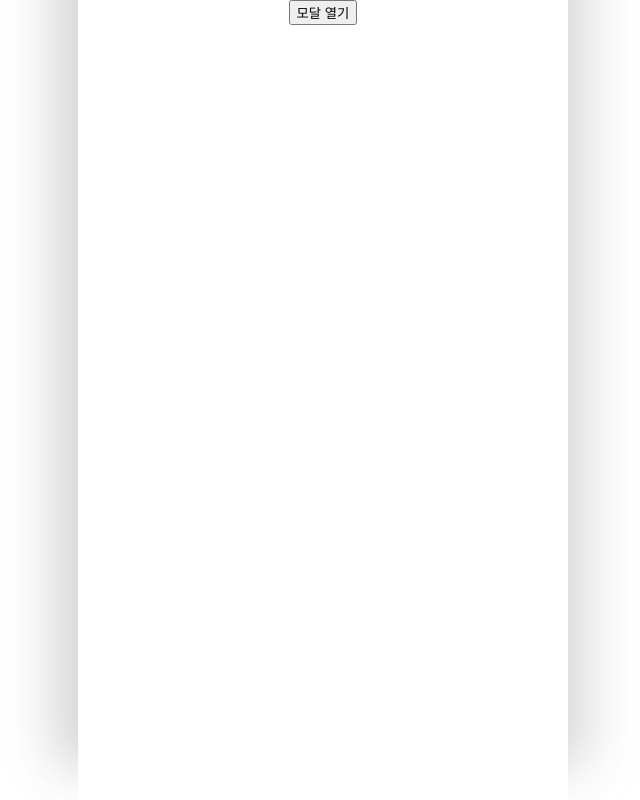
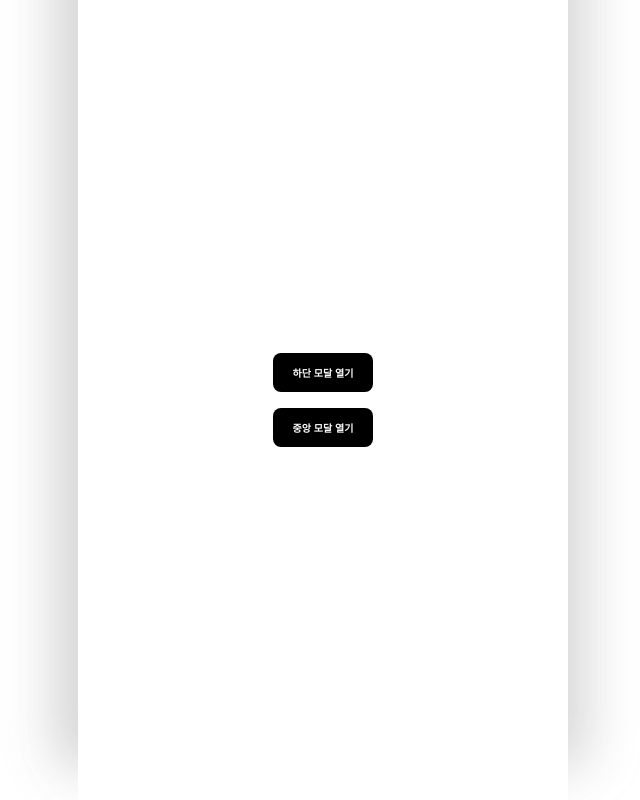
Before and after one commit to 2025-BLAYBUS-TEAM-hairGGmalza/hairGGmalza-client, a Next.js app: page /register in a window 1280 px wide. Shown: the whole page, without its empty margins (317-957 px from the left). Built offline with nearby package versions, Linux system fonts and the light colour scheme.

Commit message:
FEAT: 기본 모달창 구현 완료

```diff
--- a/src/app/register/page.tsx
+++ b/src/app/register/page.tsx
@@ -1,16 +1,24 @@
 "use client";
 
 import BottomModal from "@/components/BottomModal";
+import CenterModal from "@/components/CenterModal";
 import { useState } from "react";
 import styled from "styled-components";
 
 const Home = () => {
-  const [isOpen, setIsOpen] = useState(false);
+  const [isBottomOpen, setIsBottomOpen] = useState(false);
+  const [isCenterOpen, setIsCenterOpen] = useState(false);
 
   return (
     <RegisterWrapper>
-      <button onClick={() => setIsOpen(true)}>모달 열기</button>
-      <BottomModal isOpen={isOpen} onClose={() => setIsOpen(false)} />
+      <Button onClick={() => setIsBottomOpen(true)}>하단 모달 열기</Button>
+      <Button onClick={() => setIsCenterOpen(true)}>중앙 모달 열기</Button>
+
+      {/* 하단 모달 */}
+      <BottomModal isOpen={isBottomOpen} onClose={() => setIsBottomOpen(false)} />
+
+      {/* 중앙 모달 */}
+      <CenterModal isOpen={isCenterOpen} onClose={() => setIsCenterOpen(false)} />
     </RegisterWrapper>
   );
 };
@@ -18,8 +26,27 @@ const Home = () => {
 export default Home;
 
 const RegisterWrapper = styled.div`
-   width: 100%;
-   display: flex;
-   justify-content: center;
-   align-items: center;
+  width: 100%;
+  display: flex;
+  flex-direction: column;
+  justify-content: center;
+  align-items: center;
+  gap: 16px;
+  height: 100vh;
 `;
+
+const Button = styled.button`
+  background: black;
+  color: white;
+  padding: 12px 20px;
+  font-size: 1rem;
+  font-weight: bold;
+  border: none;
+  border-radius: 8px;
+  cursor: pointer;
+  transition: background 0.2s;
+
+  &:hover {
+    background: #222;
+  }
+`;
--- /dev/null
+++ b/src/components/CenterModal.tsx
@@ -0,0 +1,103 @@
+"use client";
+
+import { useEffect } from "react";
+import styled from "styled-components";
+
+interface ModalProps {
+   isOpen: boolean;
+   onClose: () => void;
+}
+
+const CenterModal: React.FC<ModalProps> = ({ isOpen, onClose }) => {
+   useEffect(() => {
+      if (isOpen) {
+         document.body.style.overflow = "hidden";
+      } else {
+         document.body.style.overflow = "auto";
+      }
+
+      return () => {
+         document.body.style.overflow = "auto";
+      };
+   }, [isOpen]);
+
+   if (!isOpen) return null;
+
+   return (
+      <ModalOverlay onClick={onClose}>
+         <ModalContainer onClick={(e) => e.stopPropagation()}>
+            <ModalTitle>대면 컨설팅을 선택했어요</ModalTitle>
+            <ModalContent>
+               <p>대면 컨설팅을 선택하셨습니다.</p>
+               <p>대면 컨설팅은 예약 시간에 방문하셔야 합니다.</p>
+               <p>예약 시간에 방문하지 않을 경우, 예약이 취소될 수 있습니다.</p>
+            </ModalContent>
+            <ConfirmButton onClick={onClose}>확인했어요</ConfirmButton>
+         </ModalContainer>
+      </ModalOverlay>
+   );
+};
+
+// 배경 (모달 외부 클릭 시 닫힘)
+const ModalOverlay = styled.div`
+   position: fixed;
+   inset: 0;
+   background: rgba(0, 0, 0, 0.5);
+   display: flex;
+   justify-content: center;
+   align-items: center;
+   z-index: 1000;
+   animation: fadeIn 0.3s;
+
+   @keyframes fadeIn {
+      from { opacity: 0; }
+      to { opacity: 1; }
+   }
+`;
+
+// 모달 박스
+const ModalContainer = styled.div`
+   width: 85%;
+   max-width: 320px;
+   background: white;
+   text-align: center;
+   box-shadow: 0 4px 10px rgba(0, 0, 0, 0.2);
+   animation: slideDown 0.3s;
+
+   @keyframes slideDown {
+      from { transform: translateY(-20px); opacity: 0; }
+      to { transform: translateY(0); opacity: 1; }
+   }
+`;
+
+// 모달 제목
+const ModalTitle = styled.h2`
+   padding: 16px;
+   font-size: 1.2rem;
+   border-bottom: 1px solid #eee;
+`;
+
+// 모달 내용
+const ModalContent = styled.div`
+   padding: 16px;
+   font-size: 1rem;
+`;
+
+
+// 확인 버튼
+const ConfirmButton = styled.button`
+   width: 100%;
+   background: black;
+   color: white;
+   padding: 12px;
+   font-size: 1.2rem;
+   border: none;
+   margin-top: 16px;
+   cursor: pointer;
+
+   &:hover {
+      background: #222;
+   }
+`;
+
+export default CenterModal;
```
